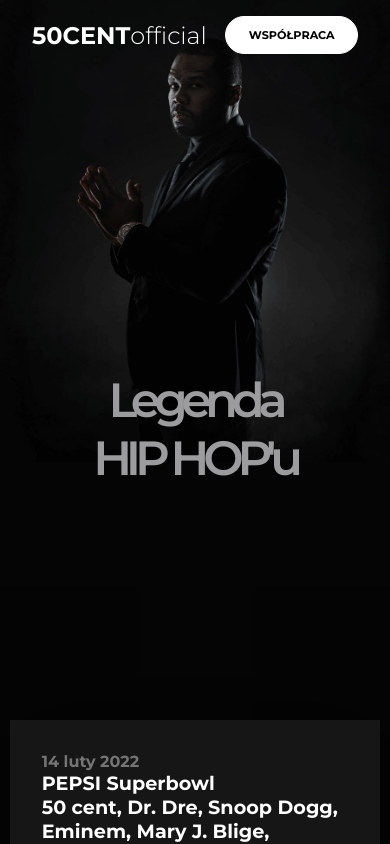
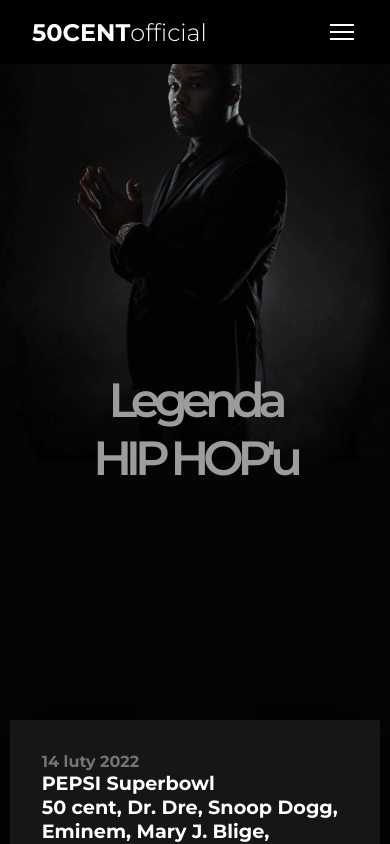
Before and after one commit to pietroczuk/sample-1-day-react-sprint, a React (Create React App) app: page / in a window 390 px wide. Shown: the top 844 px of the page. Built offline with nearby package versions, Linux system fonts and the light colour scheme.

Commit message:
add mobile menu

```diff
--- a/src/components/header/Header.module.scss
+++ b/src/components/header/Header.module.scss
@@ -16,4 +16,51 @@
     &.darkBackground {
         background-color: rgba(0, 0, 0, 1);
     }
+
+    .mobileMenuCointaner {
+        display: none;
+
+        .mobileMenuWrapper {
+            .mobileNavigation {
+                ul {
+                    flex-direction: column;
+                    margin-bottom : 1em;
+
+                    li {
+                        text-align: center;
+                    }
+                }
+            }
+
+            .mobileCta {
+                text-align: center;
+            }
+        }
+    }
 }
+
+@media (max-width: 899px) {
+    .header {
+        background-color: #000;
+
+        .desctopNavigation,
+        .desctopCta {
+            display: none;
+        }
+
+        .mobileMenuCointaner {
+            position        : absolute;
+            top             : 3em;
+            background-color: #000;
+            left            : 0;
+            width           : 100%;
+            padding         : 2em;
+            box-sizing      : border-box;
+
+            &.open {
+                display: block;
+            }
+        }
+
+    }
+}
--- a/src/components/header/Header.tsx
+++ b/src/components/header/Header.tsx
@@ -1,5 +1,6 @@
 import { FC, useEffect, useState } from 'react';
 import ContactCta from '../ui/contactCta/ContactCta';
+import HamburgerMenu from '../ui/hamburgerMenu/HamburgerMenu';
 import Logo from '../ui/logo/Logo';
 import styles from './Header.module.scss';
 import Navigation from './navigation/Navigation';
@@ -7,6 +8,11 @@ import Navigation from './navigation/Navigation';
 const Header: FC = () => {
     const [isScrolling, setIsScrolling] = useState(false);
 
+    const [isMobileMenuOpen, setIsMobileMenuOpen] = useState(false);
+
+    const mobileMenuClickHandler = () => {
+        setIsMobileMenuOpen(prev => !prev);
+    }
     useEffect(() => {
         window.onscroll = () => {
             if (window.scrollY > 300) {
@@ -19,8 +25,15 @@ const Header: FC = () => {
 
     return <header className={`${styles.header} ${isScrolling ? styles.darkBackground : ''}`}>
         <Logo />
-        <Navigation />
-        <ContactCta />
+        <Navigation className={styles.desctopNavigation} />
+        <ContactCta className={styles.desctopCta} />
+        <HamburgerMenu isOpen={isMobileMenuOpen} onClick={mobileMenuClickHandler} />
+        <div className={`${styles.mobileMenuCointaner} ${isMobileMenuOpen ? styles.open : ''}`}>
+            <div className={styles.mobileMenuWrapper}>
+                <Navigation className={styles.mobileNavigation} />
+                <ContactCta className={styles.mobileCta} />
+            </div>
+        </div>
     </header>
 }
 
--- a/src/components/header/navigation/Navigation.module.scss
+++ b/src/components/header/navigation/Navigation.module.scss
@@ -33,10 +33,10 @@
     }
 }
 
-@media (max-width: 900px) {
-    .navigation {
-        .menu {
-            display: none;
-        }
-    }
-}
+// @media (max-width: 900px) {
+//     .navigation {
+//         .menu {
+//             display: none;
+//         }
+//     }
+// }
--- a/src/components/header/navigation/Navigation.tsx
+++ b/src/components/header/navigation/Navigation.tsx
@@ -1,8 +1,12 @@
 import { FC } from "react";
 import styles from './Navigation.module.scss';
 
-const Navigation: FC = () => {
-    return <nav className={styles.navigation}>
+interface NavigationProps {
+    className?: string;
+}
+
+const Navigation: FC<NavigationProps> = ({ className }) => {
+    return <nav className={`${styles.navigation} ${className}`}>
         <ul className={styles.menu}>
             <li className={styles.item}>
                 <a className={styles.link} href="#omnie">
--- a/src/components/ui/contactCta/ContactCta.tsx
+++ b/src/components/ui/contactCta/ContactCta.tsx
@@ -2,12 +2,16 @@ import { FC, useContext } from "react";
 import OverlayContext from "../../context/OverlayContext";
 import styles from './ContactCta.module.scss';
 
-const ContactCta: FC = () => {
+interface ContactCtaProps {
+    className?: string;
+}
+
+const ContactCta: FC<ContactCtaProps> = ({ className }) => {
     const { setIsFormActive } = useContext(OverlayContext);
     const clickHandler = () => {
         setIsFormActive(true);
     }
-    return <div className={styles.cta} onClick={clickHandler}>
+    return <div className={`${styles.cta} ${className}`} onClick={clickHandler}>
         współpraca
     </div>
 }
--- /dev/null
+++ b/src/components/ui/hamburgerMenu/HamburgerMenu.module.scss
@@ -0,0 +1,16 @@
+.hamburger {
+    display: none;
+    width  : 2em;
+    height : 2em;
+
+    .icon {
+        width : 100%;
+        height: 100%;
+    }
+}
+
+@media (max-width: 899px) {
+    .hamburger {
+        display: block;
+    }
+}
--- /dev/null
+++ b/src/components/ui/hamburgerMenu/HamburgerMenu.tsx
@@ -0,0 +1,17 @@
+import { FC } from "react";
+import styles from './HamburgerMenu.module.scss';
+import hamburgerIcon from '../icons/menu.svg';
+import closeWhiteIcon from '../icons/closeWhite.svg';
+
+interface HamburgerMenuProps {
+    isOpen: boolean;
+    onClick: VoidFunction
+}
+
+const HamburgerMenu: FC<HamburgerMenuProps> = ({ isOpen, onClick }) => {
+    return <div className={styles.hamburger} onClick={onClick}>
+        <img src={isOpen ? closeWhiteIcon : hamburgerIcon} alt="menu" width="100%" height="100%" />
+    </div>
+}
+
+export default HamburgerMenu;
```
Also changed, not shown: src/components/ui/icons/closeWhite.svg (added), src/components/ui/icons/menu.svg (added).
